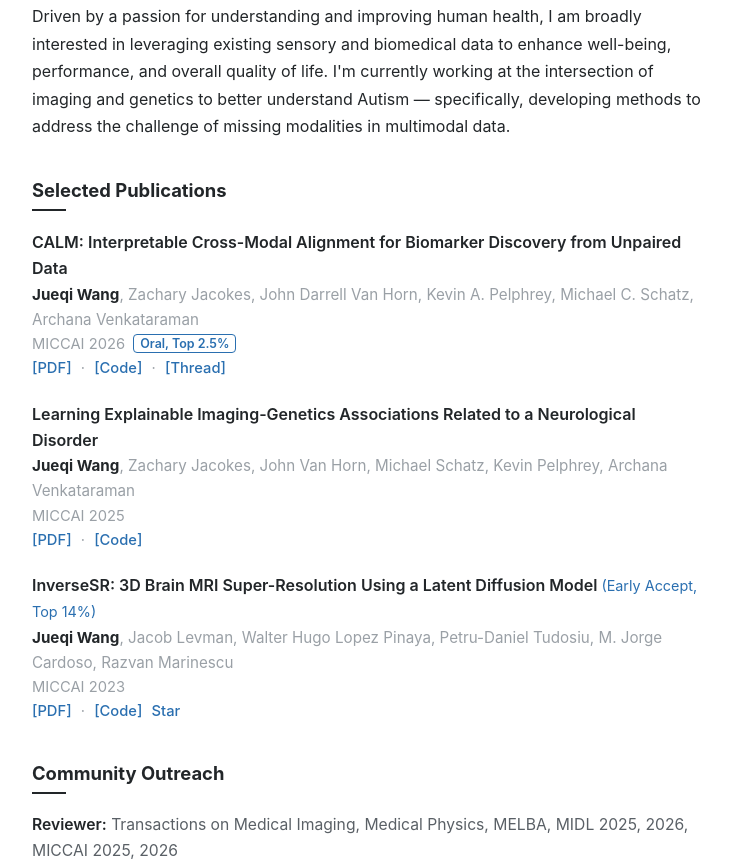
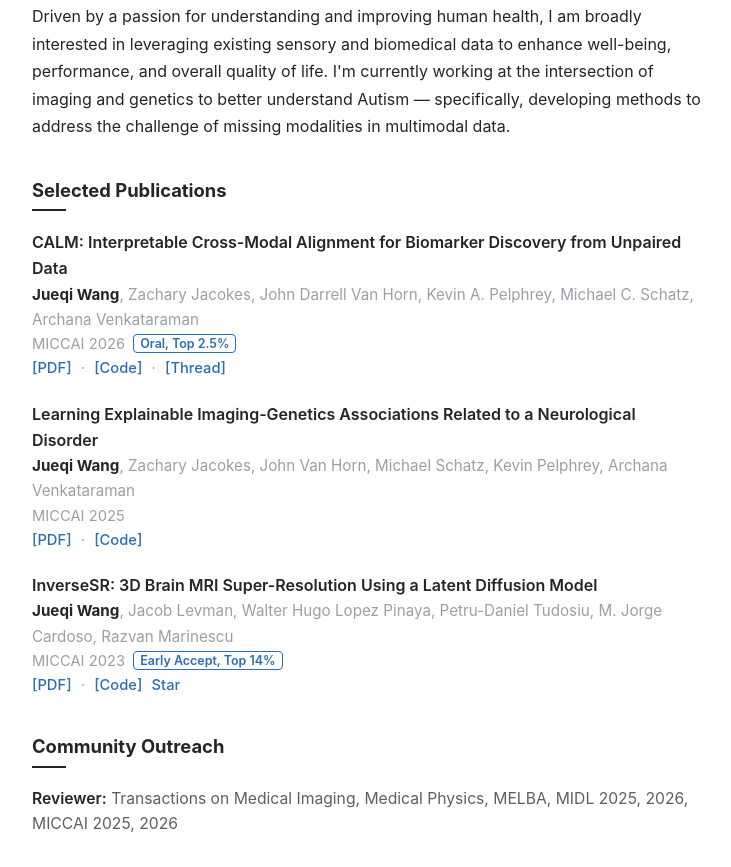
Before and after one commit to jueqiw/jueqiw.github.io, a plain HTML site: page index.html in a window 1280 px wide. Shown: the part 323-1190 px from the top of the page, without its empty margins (272-1003 px from the left). Drawn offline with Linux system fonts and the light colour scheme.

Commit message:
Style InverseSR Early Accept, Top 14% as venue badge
Match the Oral badge styling for the MICCAI 2023 paper.

Co-Authored-By: Claude Opus 4.8 (1M context) <noreply@anthropic.com>

```diff
--- a/index.html
+++ b/index.html
@@ -81,10 +81,9 @@
         </li>
 
         <li class="pub">
-          <div class="t">InverseSR: 3D Brain MRI Super-Resolution Using a Latent Diffusion Model
-            <span class="note">(Early Accept, Top 14%)</span></div>
+          <div class="t">InverseSR: 3D Brain MRI Super-Resolution Using a Latent Diffusion Model</div>
           <div class="a"><span class="me">Jueqi Wang</span>, Jacob Levman, Walter Hugo Lopez Pinaya, Petru-Daniel Tudosiu, M. Jorge Cardoso, Razvan Marinescu</div>
-          <div class="v">MICCAI 2023</div>
+          <div class="v">MICCAI 2023 <span class="badge">Early Accept, Top 14%</span></div>
           <div class="l">
             <a href="https://arxiv.org/pdf/2308.12465.pdf">[PDF]</a>
             <span class="dot">·</span>
```
